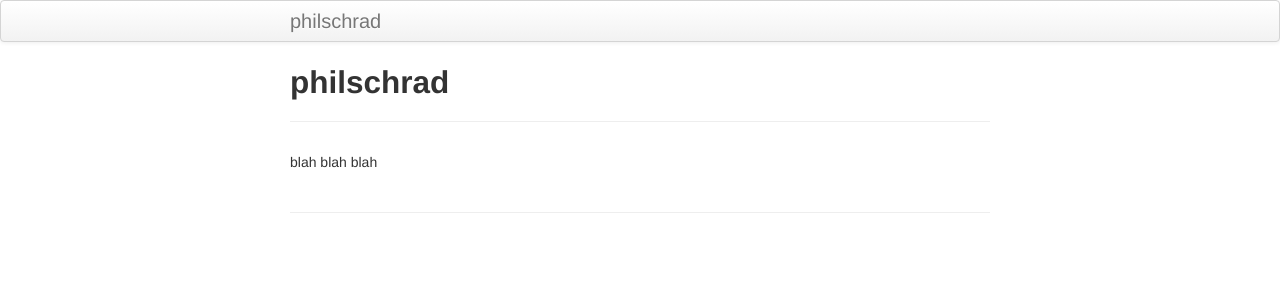
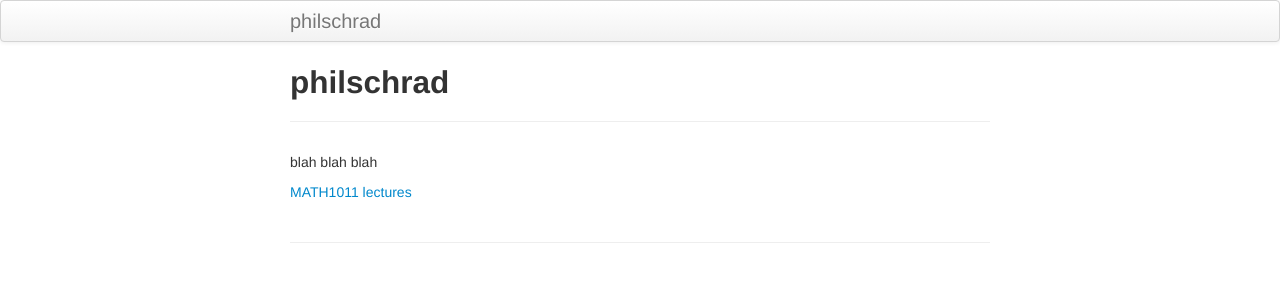
Before and after one commit to philschrad/philschrad.github.io, a Jekyll site: the page built from philschrad/index.md, in a window 1280 px wide. Shown: the top 300 px of the page. Built offline with Jekyll 4.4.1, drawn with Linux system fonts in a browser that asks for light colours.

Commit message:
experiment add link

```diff
--- a/philschrad/index.md
+++ b/philschrad/index.md
@@ -7,3 +7,5 @@ description:
 ---
 
 blah blah blah
+
+[MATH1011 lectures](pages/math1011_lectures.html)
```
